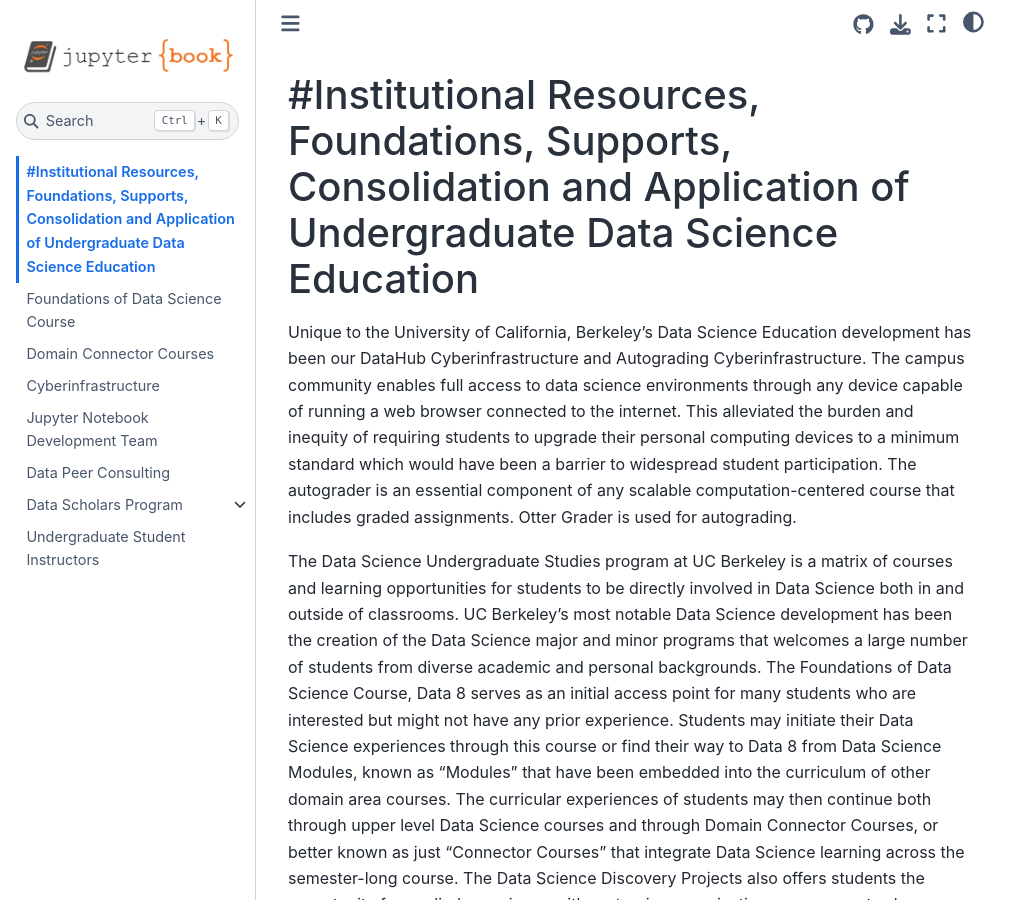
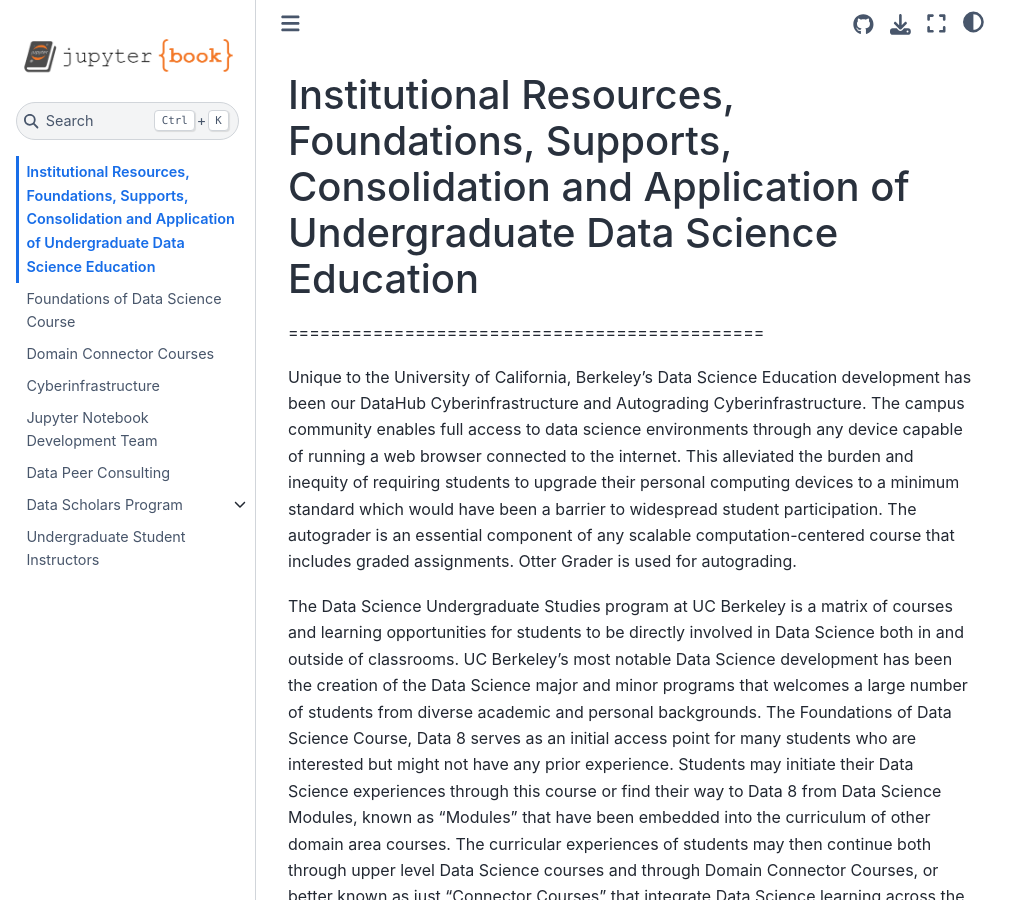
Before and after one commit to dlab-projects/iuse-documentation, a Jupyter Book: the page built from intro.md, in a window 1280 px wide and 900 px high. Shown: the whole window, without its empty margins (0-1031 px from the left). Built offline with Jupyter Book 1.0.4 settings and Sphinx 7.4.7 and the Sphinx Book theme 1.1.4, drawn with Linux system fonts in a browser that asks for light colours.

Commit message:
updated heading

```diff
--- a/intro.md
+++ b/intro.md
@@ -1,4 +1,4 @@
-#Institutional Resources, Foundations, Supports, Consolidation and Application of Undergraduate Data Science Education
+## Institutional Resources, Foundations, Supports, Consolidation and Application of Undergraduate Data Science Education
 =============================================
 
 Unique to the University of California, Berkeley’s Data Science Education development has been our DataHub Cyberinfrastructure and Autograding Cyberinfrastructure. The campus community enables full access to data science environments through any device capable of running a web browser connected to the internet. This alleviated the burden and inequity of requiring students to upgrade their personal computing devices to a minimum standard which would have been a barrier to widespread student participation.  The autograder is an essential component of any scalable computation-centered course that includes graded assignments. Otter Grader is used for autograding.
```
